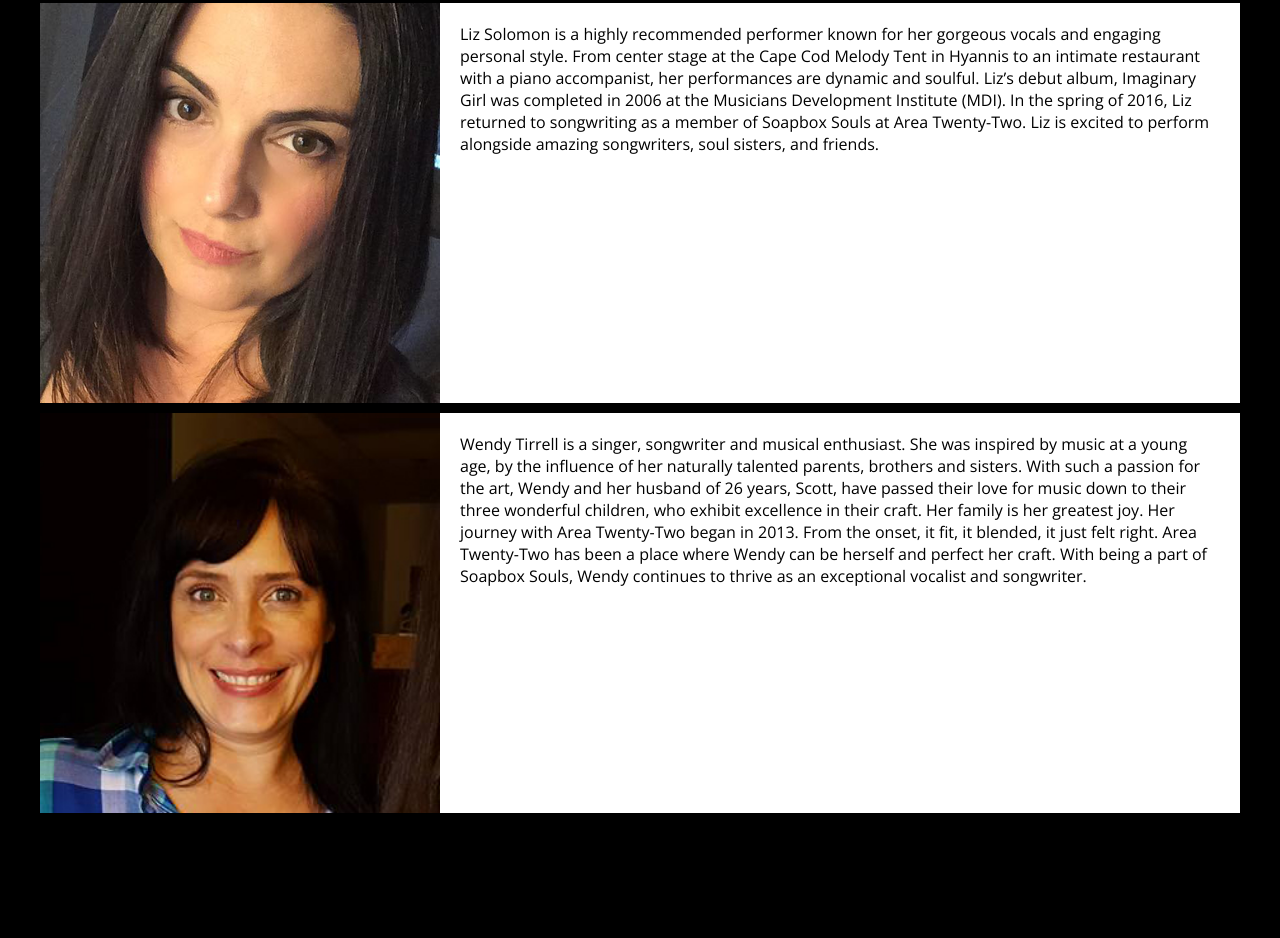
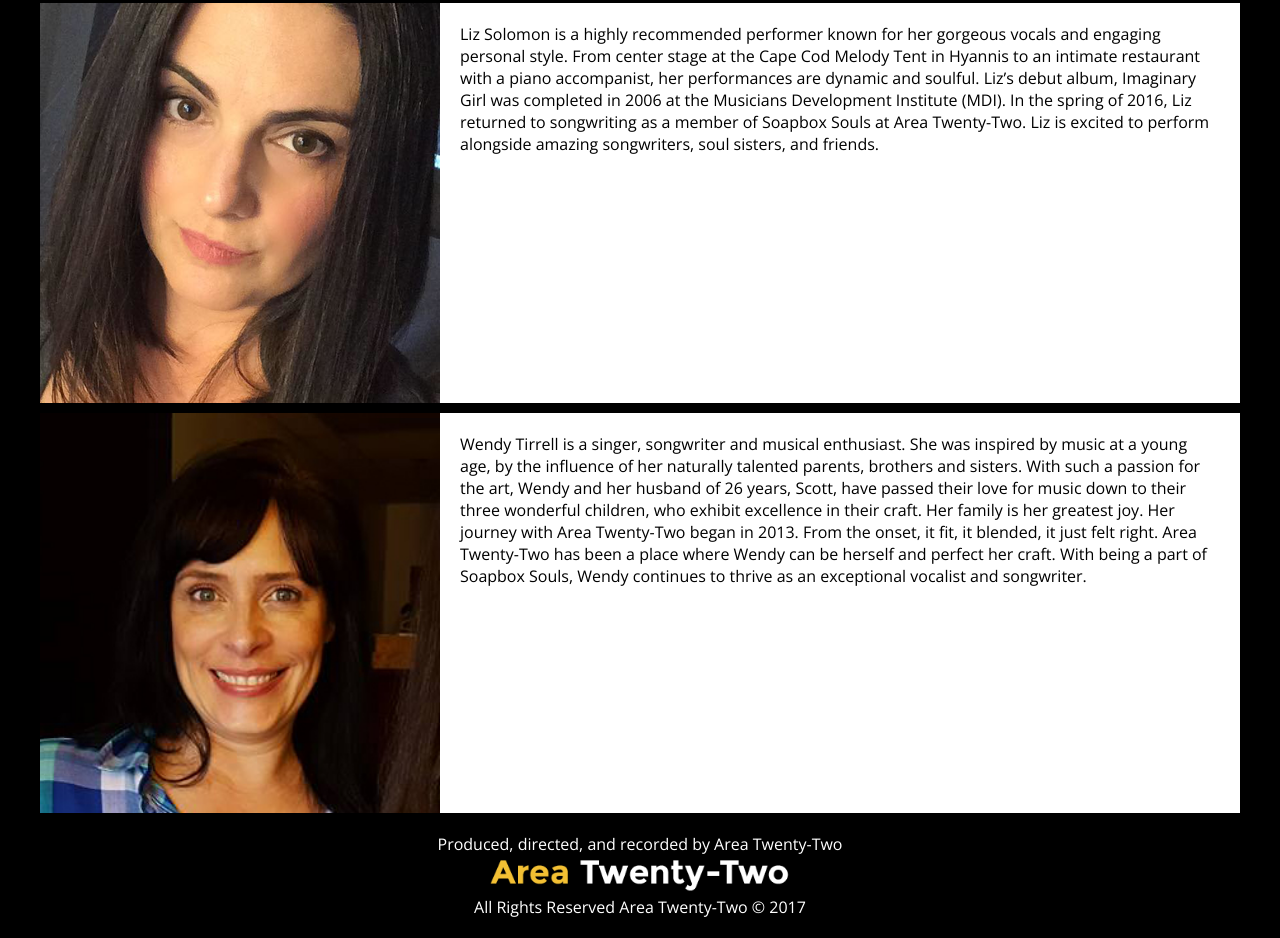
Before and after one commit to Binnsler/SoapboxSouls, a React app: page / in a window 1280 px wide. Shown: the part 3906-4844 px from the top of the page. Before the commit the page ends 4719 px from the top, so only its background shows below. Built offline with nearby package versions, Linux system fonts and the light colour scheme.

Commit message:
Tweaks to UI

```diff
--- /dev/null
+++ b/src/components/templates/Footer.js
@@ -0,0 +1,19 @@
+// Libraries
+import React from "react";
+
+// Content
+import Copy from "content/copy.json";
+
+function Footer(){
+    return(
+        <div className="footer">
+            <p>{ Copy.footer }</p>
+            <a href="http://areatwenty-two.com">
+                <img src="/src/content/pics/area22biglogo.png"/>
+            </a>
+            <p>{ Copy.rightsReserved }</p>
+        </div>
+    );
+}
+
+export default Footer;
--- a/src/components/templates/Main.js
+++ b/src/components/templates/Main.js
@@ -5,6 +5,7 @@ import { Switch, Route } from "react-router-dom";
 // Components
 import Home from "components/templates/Home.js";
 import Header from "components/templates/Header.js";
+import Footer from "components/templates/Footer.js";
 
 function Main(){
     return(
@@ -13,6 +14,7 @@ function Main(){
             <Switch>
                 <Route exact path="/" component={ Home }/>
             </Switch>
+            <Footer/>
         </main>
     );
 }
--- a/src/content/copy.json
+++ b/src/content/copy.json
@@ -7,5 +7,9 @@
 
     "cd": "Get a copy of Soapbox Souls latest album, The Rehersal!",
 
-    "video": "https://www.youtube.com/embed/8lk9Qy25FMw"
+    "video": "https://www.youtube.com/embed/8lk9Qy25FMw",
+
+    "rightsReserved": "All Rights Reserved Area Twenty-Two © 2017",
+
+    "footer": "Produced, directed, and recorded by Area Twenty-Two"
 }
--- /dev/null
+++ b/src/styles/organisms/footer.scss
@@ -0,0 +1,10 @@
+.footer{
+    text-align: center;
+    padding: 20px 10px;
+    color: white;
+
+    img{
+        margin: 0 auto;
+        max-width: 300px;
+    }
+}
--- a/src/styles/organisms/index.js
+++ b/src/styles/organisms/index.js
@@ -4,4 +4,5 @@
 @import "styles/organisms/socials.scss";
 @import "styles/organisms/youtube.scss";
 @import "styles/organisms/header.scss";
+@import "styles/organisms/footer.scss";
 @import "styles/organisms/spotify.scss";
--- a/src/styles/organisms/member.scss
+++ b/src/styles/organisms/member.scss
@@ -2,8 +2,10 @@
     display: flex;
     background-color: #FFFFFF;
 
-    &:not(:last-child){
-        margin-bottom: 10px;
+    @media screen and ( min-width: 900px ) {
+        &:not(:last-child){
+            margin-bottom: 10px;
+        }
     }
 
     @media screen and ( max-width: 900px ) {
```
Also changed, not shown: src/content/pics/area22biglogo.png (added).
